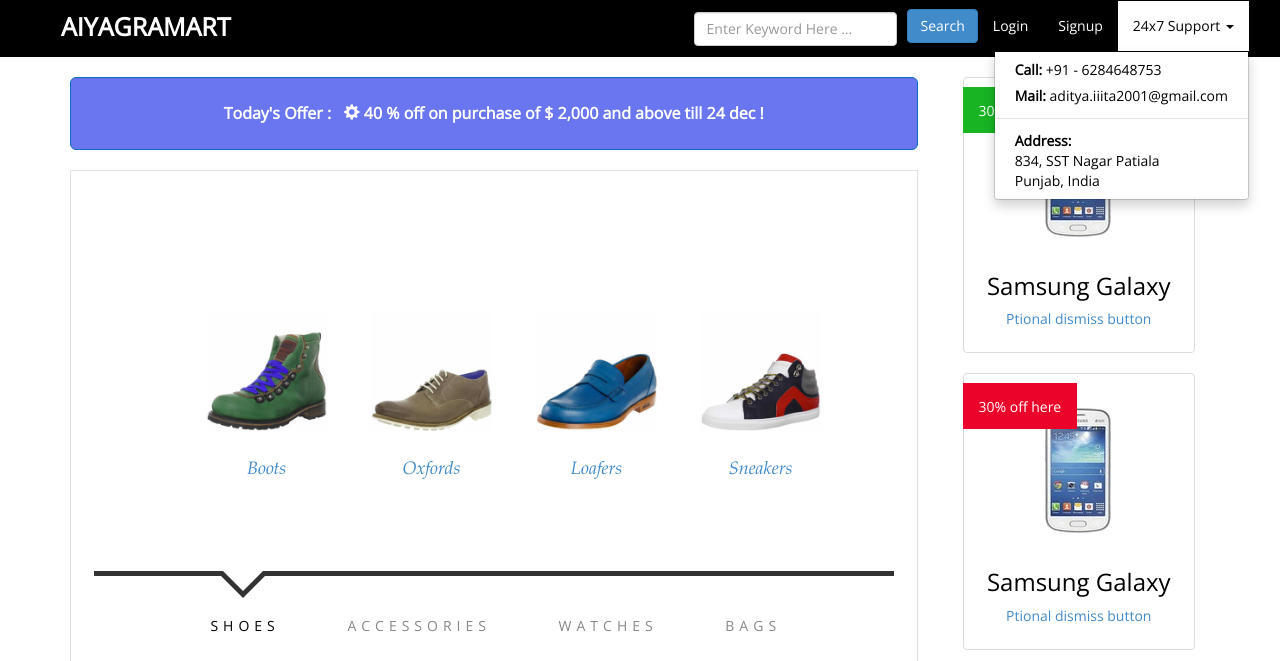
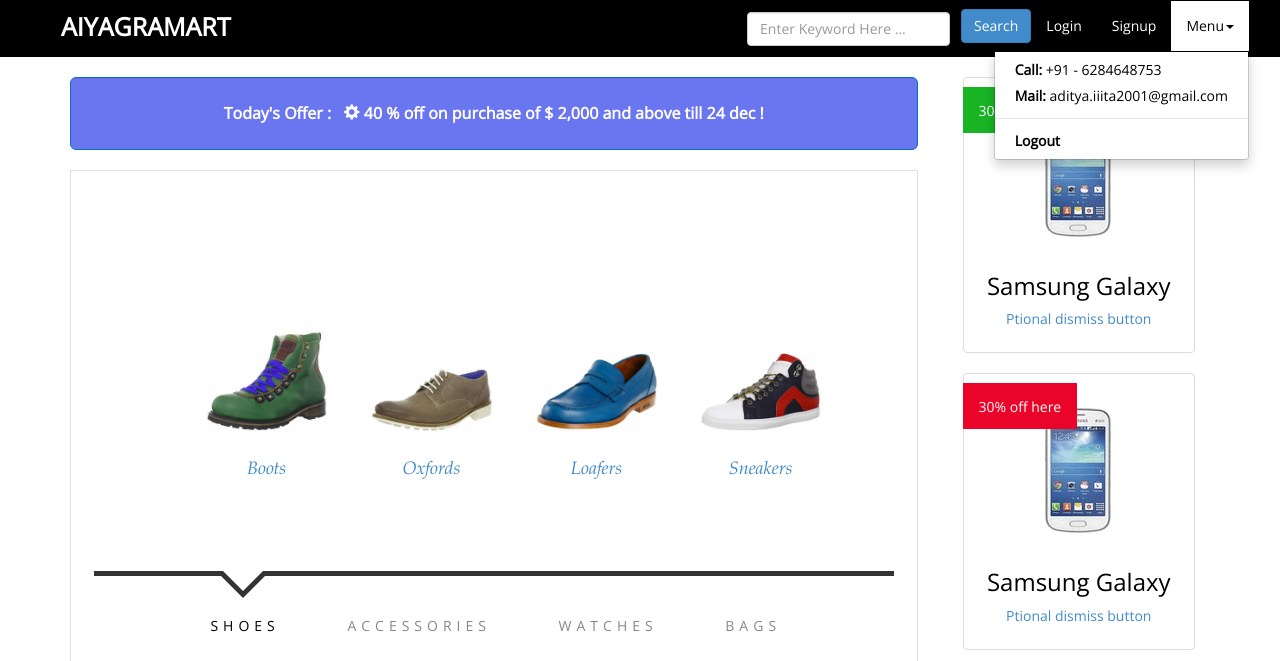
Before and after one commit to Aditya-2001/AIYAGRAMART, a Django app: template mart/home/templates/home/home_page.html in a window 1280 px wide, after a click on "Menu". Shown: the top 661 px of the page. Run offline with Django 3.2, Linux system fonts and the light colour scheme; the template is opened without the code that fills it, so the values that code supplies are empty; some libraries are stand-ins or nearby versions.

Commit message:
commited

```diff
--- a/mart/home/templates/home/home_page.html
+++ b/mart/home/templates/home/home_page.html
@@ -46,17 +46,12 @@
                     <li><a href="{% url 'signup' %}">Signup</a></li>
 
                     <li class="dropdown">
-                        <a href="#" class="dropdown-toggle" data-toggle="dropdown">24x7 Support <b class="caret"></b></a>
+                        <a href="#" class="dropdown-toggle" data-toggle="dropdown">Menu<b class="caret"></b></a>
                         <ul class="dropdown-menu">
                             <li><a href="#"><strong>Call: </strong>+91 - 6284648753</a></li>
                             <li><a href="#"><strong>Mail: </strong>aditya.iiita2001@gmail.com</a></li>
                             <li class="divider"></li>
-                            <li><a href="#"><strong>Address: </strong>
-                                <div>
-                                    834, SST Nagar Patiala<br />
-                                    Punjab, India
-                                </div>
-                            </a></li>
+                            <li><a href="{% url 'logout_request' %}"><strong>Logout</strong></a></li>
                         </ul>
                     </li>
                 </ul>
--- a/mart/home/urls.py
+++ b/mart/home/urls.py
@@ -1,5 +1,5 @@
 from django.urls import path,include
-from .views import home,login_request,signup,forgot_password,match_user,terms,create_user
+from .views import home,login_request,signup,forgot_password,match_user,terms,create_user,logout_request
 
 urlpatterns = [
     path('',home,name="home"),
@@ -8,5 +8,6 @@ urlpatterns = [
     path('forgot_password/',forgot_password,name="forgot_password"),
     path('match_user/',match_user,name="match_user"),
     path('terms/',terms,name="terms"),
-    path('create_user',create_user,name="create_user")
+    path('create_user/',create_user,name="create_user"),
+    path('logout_request/',logout_request,name="logout_request"),
 ]
--- a/mart/home/views.py
+++ b/mart/home/views.py
@@ -62,3 +62,7 @@ def create_user(request):
                     return render(request,"home/signup_page.html",context={"wrong_password": True, "error": form.errors})
     else:
         return HttpResponse("<h1>404: ERROR- This page can not be accessed by anyone</h1>")
+
+def logout_request(request):
+    logout(request)
+    return redirect('home')
```
